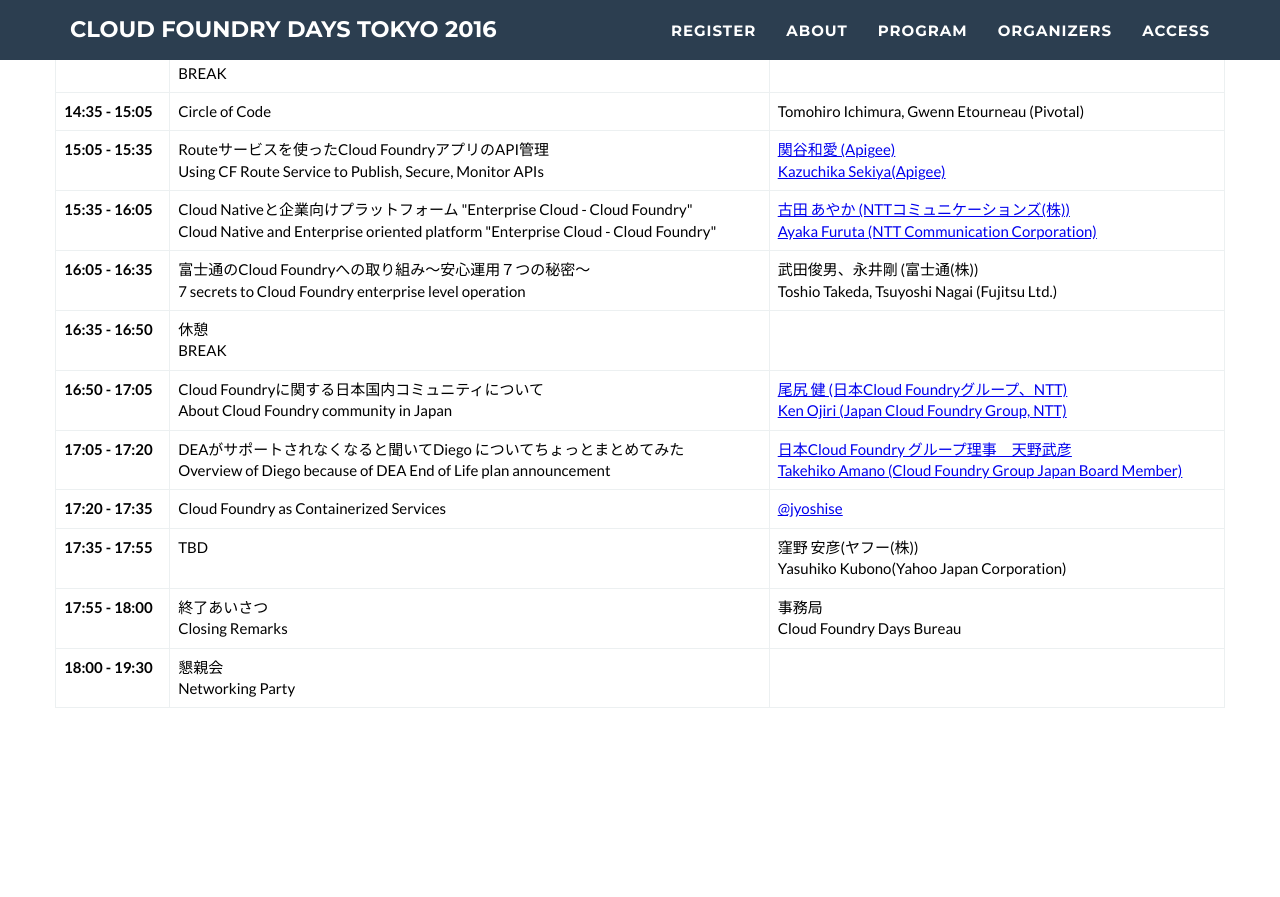
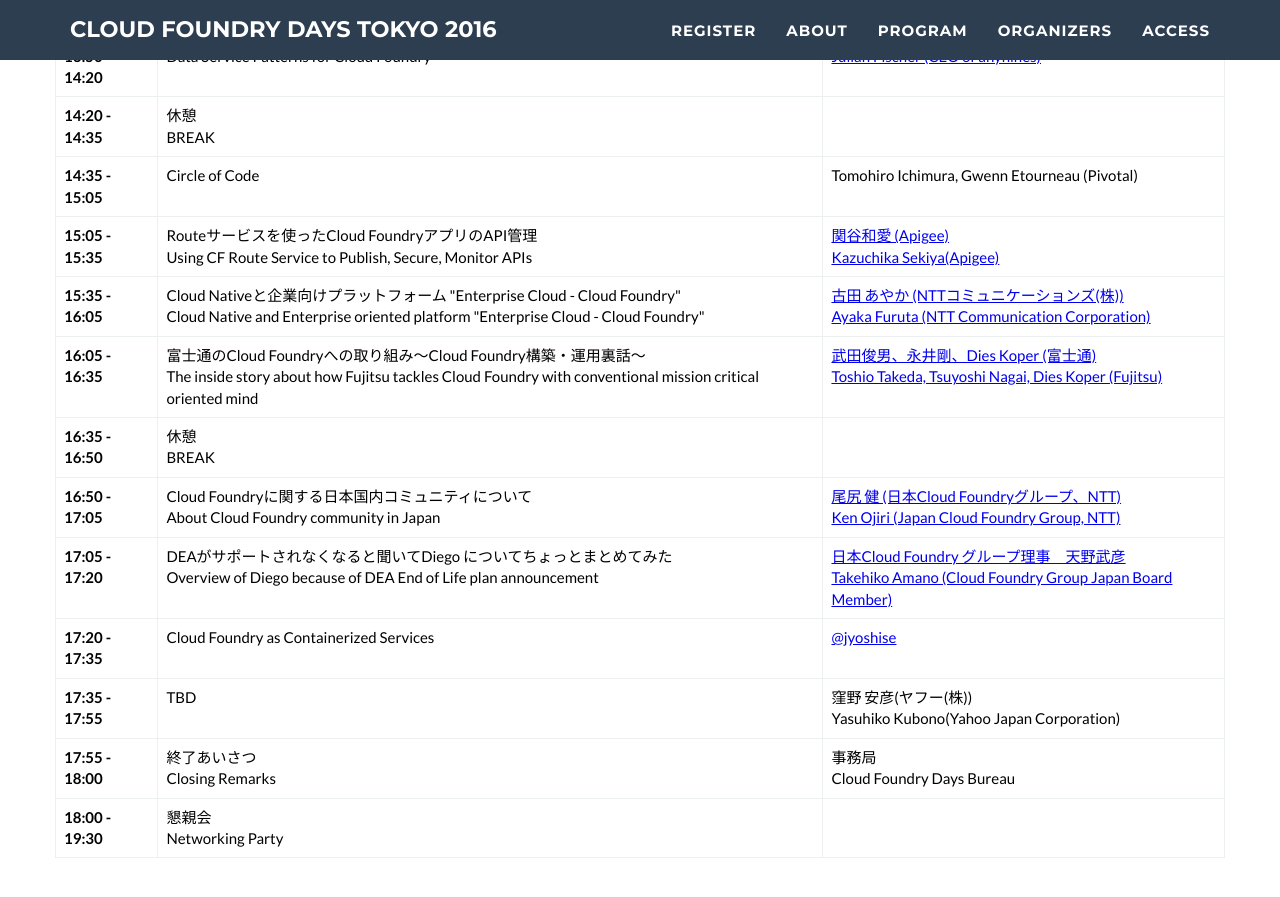
Before and after one commit to CloudFoundryDaysTokyo/2016, a Jekyll site: the page built from index.html, in a window 1280 px wide and 900 px high, scrolled down 2037 px. Shown: the top 897 px of the window. Built offline with Jekyll 4.4.1, drawn with Linux system fonts in a browser that asks for light colours; some of the changed lines change nothing that is shown.

Commit message:
富士通(株)の発表概要を追加しました (Dies Koperの追加)。

```diff
--- a/_includes/program.html
+++ b/_includes/program.html
@@ -63,8 +63,8 @@
             </tr>
             <tr>
               <th scope="row">16:05 - 16:35</th>
-              <td>富士通のCloud Foundryへの取り組み～安心運用７つの秘密～<br>7 secrets to Cloud Foundry enterprise level operation</td>
-              <td>武田俊男、永井剛 (富士通(株))<br>Toshio Takeda, Tsuyoshi Nagai (Fujitsu Ltd.)</td>
+              <td>富士通のCloud Foundryへの取り組み～Cloud Foundry構築・運用裏話～<br>The inside story about how Fujitsu tackles Cloud Foundry with conventional mission critical oriented mind</td>
+              <td><a href="JavaScript:void(0)" onclick="popWindow('img/fujitsu.jpg', 'Toshio Takeda, Tsuyoshi Nagai, Dies Koper (Fujitsu)', '本セッションでは富士通の自社製クラウド、K5の概要をまず説明します。次に、Cloud FoundryをベースにしたPaaSサービスを2016年4月から日本で、2016年7月からUKでサービスを開始した経験に基づき、Cloud Foundryの構築から運用までの裏話や苦労話、富士通らしい安心・安全をお客様に提供するためにどのような品質確保をおこなっているのかを語ります。最後に富士通のCloud Foundryコミュニティに対してどのような貢献をしているのかを説明します。<br><br>In this session, Mr. Takeda explains overview of Fujitsu Enterprise Cloud Service K5. Subsequently, Mr. Nagai explains hard-luck stories based on the actual experiences of providing PaaS services in Japan and the UK, on April 2016 and July 2017 respectively. He also tells us how Fujitsu ensures enterprise level quality to provide safety and security to Fujitsu\'s customers. Last but not least, we explain how and what Fujitsu are contributing to Cloud Foundry community.'); return false">武田俊男、永井剛、Dies Koper (富士通)<br>Toshio Takeda, Tsuyoshi Nagai, Dies Koper (Fujitsu)</a></td>
             </tr>
             <tr>
               <th scope="row">16:35 - 16:50</th>
```
Also changed, not shown: img/fujitsu.jpg (added).
